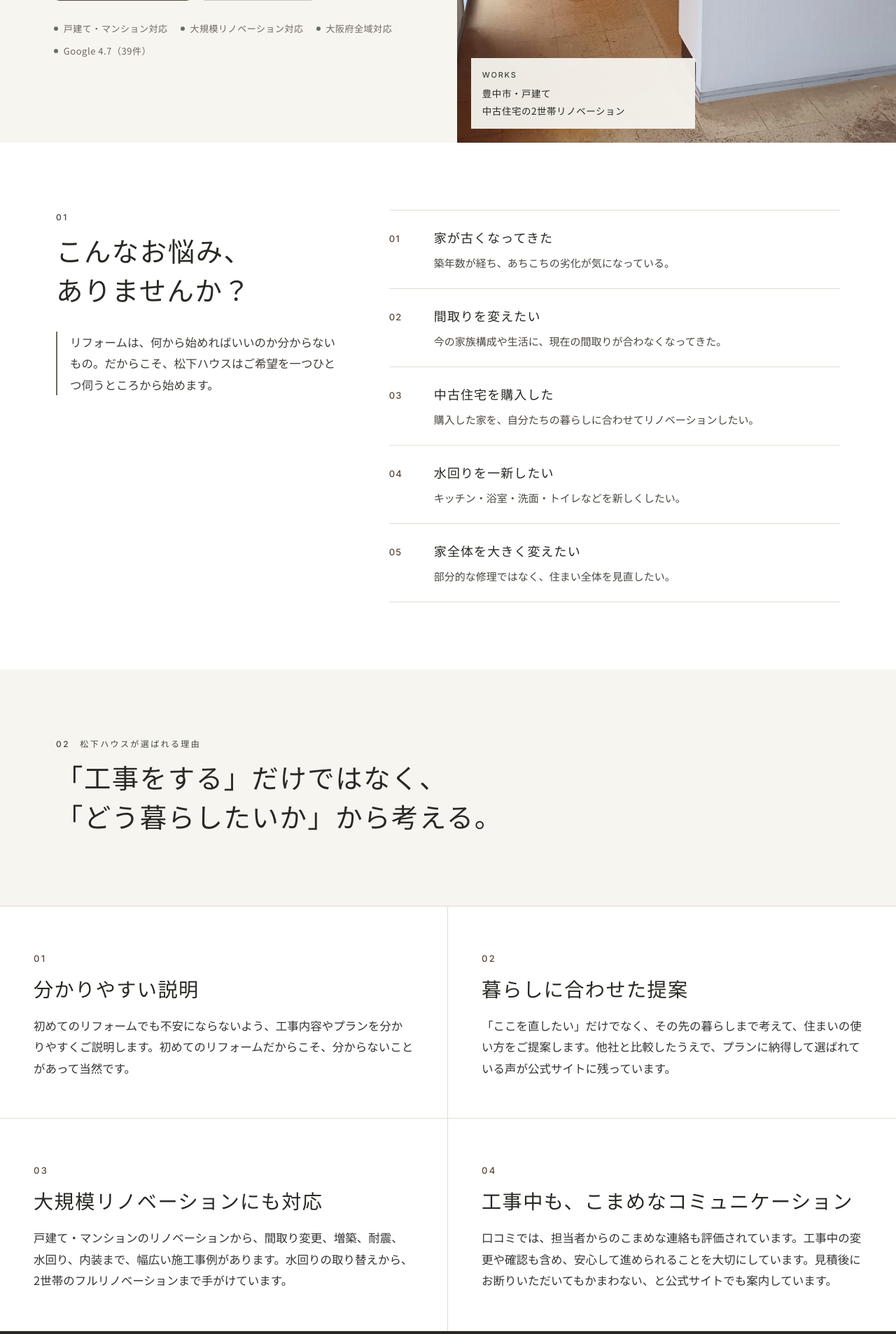
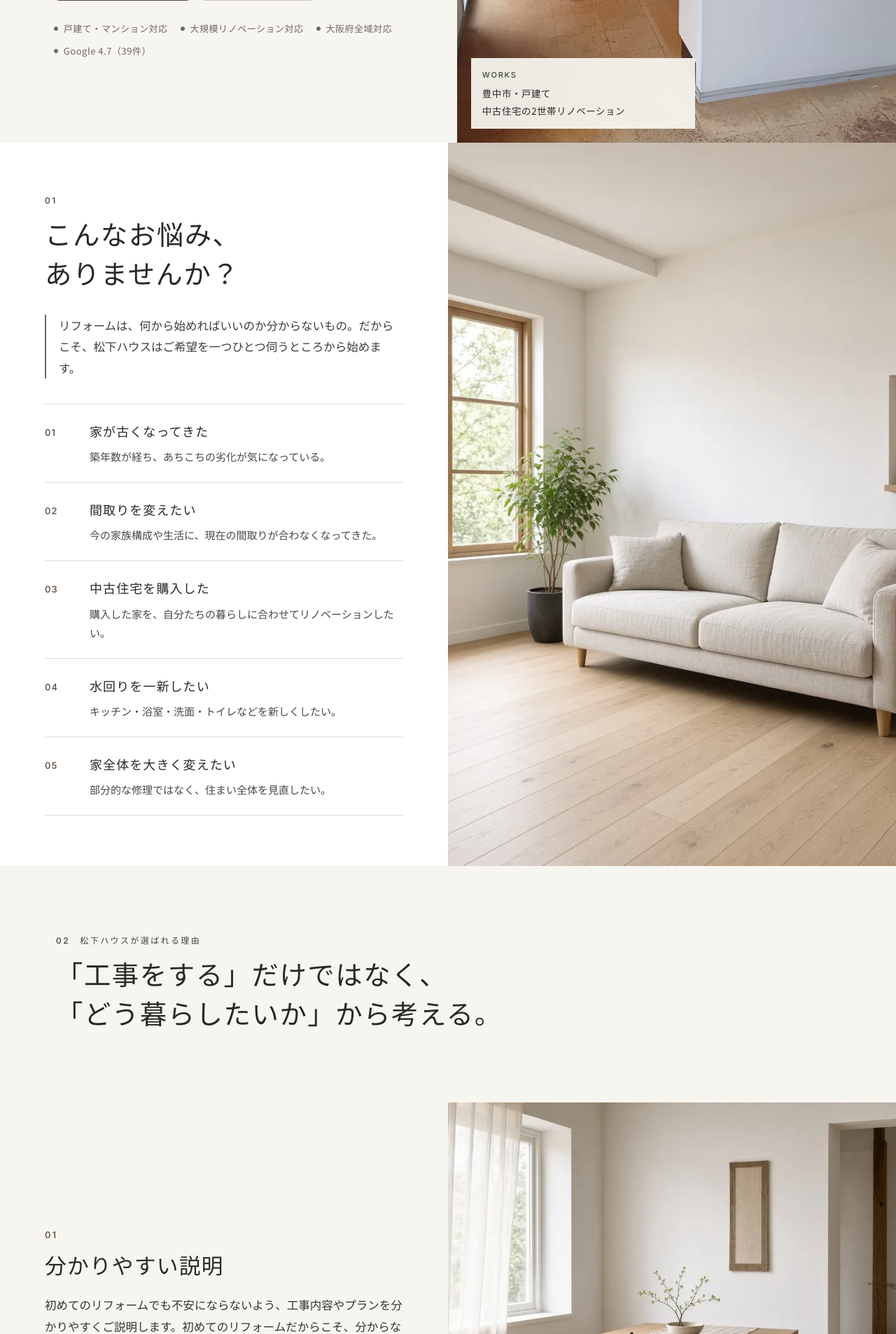
Before and after one commit to sumilianaikonsarutanto-cmd/website-project, a PHP site: page / in a window 1280 px wide. Shown: the part 596-2503 px from the top of the page at 70% size. Run offline with PHP 8.4, Linux system fonts and the light colour scheme; some libraries are stand-ins or nearby versions.

Commit message:
各セクションを大きな写真の二分割レイアウトにする
提案用の室内写真を同じ雰囲気で揃え、施工事例は公式の実写真を1枚ずつ大きく見せる。

Co-authored-by: sumilianaikonsarutanto-cmd <sumilianaikonsarutanto-cmd@users.noreply.github.com>

```diff
--- a/assets/css/style.css
+++ b/assets/css/style.css
@@ -339,18 +339,39 @@ a { color: inherit; }
   color: #3f3c38;
 }
 
-/* reasons */
-.reason-grid {
+/* photo + text splits */
+.pair {
   display: grid;
   grid-template-columns: 1fr 1fr;
-  border-top: 1px solid var(--line);
+  background: var(--white);
+  min-height: 560px;
 }
-.reason-grid article {
-  padding: 48px 48px 56px;
-  background: var(--white);
-  border-bottom: 1px solid var(--line);
+.pair--ivory { background: var(--ivory); }
+.pair__photo { position: relative; min-height: 420px; }
+.pair__photo img {
+  position: absolute;
+  inset: 0;
+  width: 100%;
+  height: 100%;
+  object-fit: cover;
 }
-.reason-grid article:nth-child(odd) { border-right: 1px solid var(--line); }
+.pair__copy {
+  display: flex;
+  flex-direction: column;
+  justify-content: center;
+  padding: 72px 64px;
+}
+.pair--flip .pair__photo { order: 2; }
+.pair .sec-head { margin-bottom: 28px; }
+.pair__title {
+  margin: 12px 0 0;
+  font-family: var(--serif);
+  font-weight: 500;
+  font-size: clamp(26px, 2.4vw, 34px);
+  letter-spacing: 0.04em;
+  line-height: 1.45;
+  color: var(--charcoal);
+}
 .reason__no {
   margin: 0;
   font-family: var(--num);
@@ -358,16 +379,17 @@ a { color: inherit; }
   letter-spacing: 0.18em;
   color: var(--brown);
 }
-.reason-grid h3 {
-  margin: 14px 0 0;
-  font-family: var(--serif);
-  font-weight: 500;
-  font-size: clamp(24px, 2.2vw, 32px);
-  letter-spacing: 0.05em;
-  line-height: 1.45;
-  color: var(--charcoal);
+.pair .quotes { grid-template-columns: 1fr; gap: 8px; }
+.pair .worry-list { margin-top: 8px; }
+.pair .service-list { margin-top: 8px; }
+.pair .steps { grid-template-columns: 1fr; gap: 0; }
+.pair .steps li {
+  border-top: 0;
+  border-left: 1px solid var(--charcoal);
+  padding: 0 0 20px 18px;
 }
-.reason-grid p { margin: 14px 0 0; max-width: 36em; }
+.final.pair { padding: 0; min-height: 620px; }
+.final .pair__copy h2 { color: var(--ivory); }
 
 .band {
   background: var(--charcoal);
@@ -826,10 +848,11 @@ a { color: inherit; }
   .hero { grid-template-columns: 1fr; min-height: 0; }
   .hero__media { min-height: 0; height: min(52vh, 420px); }
   .hero__copy { padding: 32px 22px 40px; }
-  .worry, .company, .area, .quotes, .axes, .reason-grid { grid-template-columns: 1fr; }
+  .worry, .company, .area, .quotes, .axes { grid-template-columns: 1fr; }
   .axes { grid-template-columns: 1fr 1fr; }
-  .reason-grid article:nth-child(odd) { border-right: 0; }
-  .reason-grid article { padding: 32px 22px 36px; }
+  .pair, .pair--flip { grid-template-columns: 1fr; min-height: 0; }
+  .pair__photo, .pair--flip .pair__photo { order: -1; min-height: 0; height: min(68vw, 420px); }
+  .pair__copy { padding: 36px 22px 48px; }
   .works__grid { grid-template-columns: 1fr; }
   .work--feature .work__media { aspect-ratio: 4 / 3; }
   .steps { grid-template-columns: 1fr 1fr; }
--- a/index.html
+++ b/index.html
@@ -100,14 +100,14 @@
     </div>
   </section>
 
-  <section class="section section--white" id="concerns" aria-labelledby="concerns-title">
-    <div class="container worry">
-      <div class="sec-head reveal">
+  <section class="pair" id="concerns" aria-labelledby="concerns-title">
+    <div class="pair__copy">
+      <div class="sec-head">
         <p class="sec-index">01</p>
         <h2 id="concerns-title">こんなお悩み、<br>ありませんか？</h2>
         <p class="worry-note">リフォームは、何から始めればいいのか分からないもの。だからこそ、松下ハウスはご希望を一つひとつ伺うところから始めます。</p>
       </div>
-      <ol class="worry-list reveal">
+      <ol class="worry-list">
         <li>
           <span class="n">01</span>
           <div>
@@ -145,6 +145,9 @@
         </li>
       </ol>
     </div>
+    <div class="pair__photo">
+      <img src="assets/img/scenes/concerns.webp" width="864" height="1152" alt="明るい木の床と白い壁のリビング" loading="lazy">
+    </div>
   </section>
 
   <section id="reasons" aria-labelledby="reasons-title">
@@ -157,28 +160,46 @@
       </div>
     </div>
 
-    <div class="reason-grid">
-      <article>
+    <article class="pair pair--ivory">
+      <div class="pair__copy">
         <p class="reason__no">01</p>
-        <h3>分かりやすい説明</h3>
+        <h3 class="pair__title">分かりやすい説明</h3>
         <p>初めてのリフォームでも不安にならないよう、工事内容やプランを分かりやすくご説明します。初めてのリフォームだからこそ、分からないことがあって当然です。</p>
+      </div>
+      <div class="pair__photo">
+        <img src="assets/img/scenes/dining.webp" width="1152" height="864" alt="白い壁と木のテーブルがあるダイニング" loading="lazy">
+      </div>
     </article>
-      <article>
+    <article class="pair">
+      <div class="pair__photo">
+        <img src="assets/img/scenes/kitchen.webp" width="1152" height="864" alt="木の収納と白い天板のキッチン" loading="lazy">
+      </div>
+      <div class="pair__copy">
         <p class="reason__no">02</p>
-        <h3>暮らしに合わせた提案</h3>
+        <h3 class="pair__title">暮らしに合わせた提案</h3>
         <p>「ここを直したい」だけでなく、その先の暮らしまで考えて、住まいの使い方をご提案します。他社と比較したうえで、プランに納得して選ばれている声が公式サイトに残っています。</p>
+      </div>
     </article>
-      <article>
+    <article class="pair pair--ivory">
+      <div class="pair__copy">
         <p class="reason__no">03</p>
-        <h3>大規模リノベーションにも対応</h3>
+        <h3 class="pair__title">大規模リノベーションにも対応</h3>
         <p>戸建て・マンションのリノベーションから、間取り変更、増築、耐震、水回り、内装まで、幅広い施工事例があります。水回りの取り替えから、2世帯のフルリノベーションまで手がけています。</p>
+      </div>
+      <div class="pair__photo">
+        <img src="assets/img/scenes/ldk.webp" width="1152" height="864" alt="部屋がつながった明るいリビングダイニング" loading="lazy">
+      </div>
     </article>
-      <article>
+    <article class="pair">
+      <div class="pair__photo">
+        <img src="assets/img/scenes/plans.webp" width="1152" height="864" alt="図面と木材のサンプルが並んだ打ち合わせの机" loading="lazy">
+      </div>
+      <div class="pair__copy">
         <p class="reason__no">04</p>
-        <h3>工事中も、こまめなコミュニケーション</h3>
+        <h3 class="pair__title">工事中も、こまめなコミュニケーション</h3>
         <p>口コミでは、担当者からのこまめな連絡も評価されています。工事中の変更や確認も含め、安心して進められることを大切にしています。見積後にお断りいただいてもかまわない、と公式サイトでも案内しています。</p>
+      </div>
     </article>
-    </div>
   </section>
 
   <div class="band">
@@ -188,14 +209,17 @@
     </div>
   </div>
 
-  <section class="section section--ivory" id="services" aria-labelledby="services-title">
-    <div class="container">
-      <header class="sec-head reveal">
+  <section class="pair pair--ivory" id="services" aria-labelledby="services-title">
+    <div class="pair__photo">
+      <img src="assets/img/scenes/bath.webp" width="864" height="1152" alt="自然光の入る明るい浴室" loading="lazy">
+    </div>
+    <div class="pair__copy">
+      <header class="sec-head">
         <p class="sec-index">03</p>
         <h2 id="services-title">暮らしに合わせて、<br>住まいを変える。</h2>
         <p class="sec-lead">部分的な取り替えから、住まい全体の作り直しまで。公式サイトの施工事例で確認できる範囲を、相談の入り口として整理しています。</p>
       </header>
-      <ol class="service-list reveal">
+      <ol class="service-list">
         <li>
           <span class="en">01</span>
           <div>
@@ -250,67 +274,68 @@
     </div>
   </section>
 
-  <section class="section section--white" id="works" aria-labelledby="works-title">
-    <div class="container--wide">
-      <header class="sec-head reveal">
+  <section id="works" aria-labelledby="works-title">
+    <div class="section section--white" style="padding-bottom:28px">
+      <div class="container">
+        <header class="sec-head">
           <p class="sec-index">04</p>
           <h2 id="works-title">暮らしが変わった、その実例。</h2>
           <p class="sec-lead">施工前の悩みから、完成後の暮らしまで。写真と金額は、公式サイトに掲載されている施工事例です。</p>
         </header>
+      </div>
+    </div>
 
-      <div class="works__grid">
-        <article class="work work--feature reveal">
-          <div class="work__media">
+    <article class="pair">
+      <div class="pair__photo">
         <img src="assets/img/cases/minato.webp" width="1600" height="929" alt="大阪市港区のマンション。白いキッチンと木目の床" loading="lazy">
       </div>
-          <div class="work__body">
+      <div class="pair__copy">
         <p class="work__meta">大阪市港区　／　マンション　／　1,300万円</p>
-            <h3>家族の成長に合わせた、マンションリノベーション</h3>
+        <h3 class="pair__title">家族の成長に合わせた、マンションリノベーション</h3>
         <p>来年から中学生になるお子さまをきっかけに、家族4人の間取りを見直し。個室を確保しながら、顔を合わせられるリビングを広く取った事例です。</p>
         <a class="work__link" href="https://matushita-house.co.jp/%e3%83%a9%e3%82%a4%e3%83%95%e3%82%b9%e3%82%bf%e3%82%a4%e3%83%ab%e3%81%ae%e5%a4%89%e5%8c%96%e3%81%ab%e5%82%99%e3%81%88%e3%81%9f%e3%83%aa%e3%83%95%e3%82%a9%e3%83%bc%e3%83%a0%e4%bd%93%e9%a8%93%e8%ab%87/">施工事例を見る</a>
       </div>
     </article>
-
-        <article class="work work--house reveal">
-          <div class="work__media">
-            <img src="assets/img/cases/exterior.webp" width="1100" height="1467" alt="豊中市の戸建て。リノベーション後の外観" loading="lazy">
-          </div>
-          <div class="work__body">
+    <article class="pair pair--flip pair--ivory">
+      <div class="pair__copy">
         <p class="work__meta">豊中市　／　戸建て　／　2,800万円</p>
-            <h3>中古戸建てを、2世帯の住まいへ</h3>
+        <h3 class="pair__title">中古戸建てを、2世帯の住まいへ</h3>
         <p>スキップフロア型の中古物件を、家族4人の二世帯に合わせて外部・内部を全面リフォームした事例です。</p>
         <a class="work__link" href="https://matushita-house.co.jp/18864/">施工事例を見る</a>
       </div>
+      <div class="pair__photo">
+        <img src="assets/img/cases/exterior.webp" width="1100" height="1467" alt="豊中市の戸建て。リノベーション後の外観" loading="lazy">
+      </div>
     </article>
-
-        <article class="work reveal">
-          <div class="work__media">
+    <article class="pair">
+      <div class="pair__photo">
         <img src="assets/img/cases/sixty.webp" width="1600" height="1200" alt="東大阪市の戸建て。築60年の家をリノベーションしたキッチン" loading="lazy">
       </div>
-          <div class="work__body">
+      <div class="pair__copy">
         <p class="work__meta">東大阪市　／　戸建て　／　1,200万円</p>
-            <h3>築60年を、これからの5人へ</h3>
+        <h3 class="pair__title">築60年を、これからの5人へ</h3>
         <p>受け継いできた家の趣を残しながら、快適さと使いやすさを整えたリノベーションです。</p>
         <a class="work__link" href="https://matushita-house.co.jp/%ef%bc%96%ef%bc%90%e5%b9%b4%e5%89%8d%e3%81%a8%e7%8f%be%e4%bb%a3%e3%81%ae%e3%83%87%e3%82%b6%e3%82%a4%e3%83%b3%e3%82%92%e8%aa%bf%e5%90%88%e3%81%97%e3%81%9f%e7%a9%ba%e9%96%93/">施工事例を見る</a>
       </div>
     </article>
-
-        <article class="work reveal">
-          <div class="work__media">
-            <img src="assets/img/cases/inherit.webp" width="1600" height="1200" alt="東大阪市の戸建て。水回りを一新したキッチン" loading="lazy">
-          </div>
-          <div class="work__body">
+    <article class="pair pair--flip pair--ivory">
+      <div class="pair__copy">
         <p class="work__meta">東大阪市　／　戸建て　／　1,200万円</p>
-            <h3>受け継ぐ思いを、新しい暮らしへ</h3>
+        <h3 class="pair__title">受け継ぐ思いを、新しい暮らしへ</h3>
         <p>老朽化した水回り、断熱性の低い窓、使われなくなったガレージ。家族4人の実家を、暮らしやすい家へ提案した事例です。</p>
         <a class="work__link" href="https://matushita-house.co.jp/%e7%af%8940%e5%b9%b4%e3%81%ae%e5%ae%b6%e3%81%8c%e3%80%81%e3%80%8c%e3%81%93%e3%82%8c%e3%81%8b%e3%82%89%e3%80%8d%e3%81%ab%e5%af%84%e3%82%8a%e6%b7%bb%e3%81%86%e5%ae%b6%e3%81%ab%e3%81%aa%e3%81%a3%e3%81%9f/">施工事例を見る</a>
       </div>
+      <div class="pair__photo">
+        <img src="assets/img/cases/inherit.webp" width="1600" height="1200" alt="東大阪市の戸建て。水回りを一新したキッチン" loading="lazy">
+      </div>
     </article>
-      </div>
 
+    <div class="section section--white" style="padding-top:36px">
+      <div class="container">
         <p class="scale-note">2026年の施工情報では、780万円のハーフリノベーション、985万円のリノベーション、1,640万円の戸建てフルリノベーション、豊中市の鉄骨＋木造1,850万円なども掲載されています。吹田市のマンション（和室と水回り・500万円）や、淀川区の戸建て水回り（800万円）の事例もあります。</p>
         <div class="inline-cta">
           <a class="btn btn--primary" href="https://matushita-house.co.jp/contact-2/">このようなリフォームを相談する</a>
+        </div>
       </div>
     </div>
   </section>
@@ -336,19 +361,38 @@
     </div>
   </section>
 
-  <section class="section section--white" id="voices" aria-labelledby="voices-title">
-    <div class="container">
-      <header class="sec-head reveal">
+  <section class="pair" id="voices" aria-labelledby="voices-title">
+    <div class="pair__copy">
+      <header class="sec-head">
         <p class="sec-index">06</p>
         <h2 id="voices-title">「ここにお願いしてよかった。」<br>お客様からいただいた声。</h2>
       </header>
-
-      <div class="rating reveal">
+      <div class="rating">
         <strong>4.7</strong>
         <span>Googleの評価　／　39件　<a href="https://www.google.com/maps/place/%E6%9D%BE%E4%B8%8B%E3%83%8F%E3%82%A6%E3%82%B9%E6%A0%AA%E5%BC%8F%E4%BC%9A%E7%A4%BE/@34.7338068,135.503346,17z">地図で見る</a></span>
       </div>
-
-      <ul class="axes reveal">
+      <div class="quotes">
+        <blockquote class="quote">
+          <p>他社さんにも見積をお願いしていましたので、やはり値段と提案力で松下さんにお願いすることにしました。良かったです。</p>
+          <footer>公式サイトのお客様の声　／　2024年1月　改装工事</footer>
+        </blockquote>
+        <blockquote class="quote">
+          <p>リノベーション専門店という事で、見積りを２～３社とりました。その中で提案プランが良かったですので、松下ハウスさんに頼みました。期待通りの仕上がりでした。</p>
+          <footer>公式サイトのお客様の声　／　2023年10月</footer>
+        </blockquote>
+        <blockquote class="quote">
+          <p>金額的にも、提案内容や、メンテナンスにおいても、他社の大きなリフォーム会社にひけを取らない会社だと思い、頼みました。小さな会社だけに小回りもきき、安心で来ました。</p>
+          <footer>公式サイトのお客様の声　／　2023年11月　実家の改装</footer>
+        </blockquote>
+      </div>
+    </div>
+    <div class="pair__photo">
+      <img src="assets/img/scenes/sofa.webp" width="864" height="1152" alt="午後の光が入るリビングのソファ" loading="lazy">
+    </div>
+  </section>
+  <div class="section section--white" style="padding-top:0">
+    <div class="container">
+      <ul class="axes">
         <li><h3>説明</h3><p>工事内容やプランが分かりやすかった、という評価が繰り返し見られます。</p></li>
         <li><h3>提案</h3><p>他社では出なかった案や、暮らしに合うプランが選ばれる理由になっています。</p></li>
         <li><h3>対応</h3><p>問い合わせから工事中まで、担当者の対応を評価する声があります。</p></li>
@@ -356,33 +400,21 @@
         <li><h3>仕上がり</h3><p>期待どおり、想像以上、という完成後の感想が公式サイトに残っています。</p></li>
         <li><h3>納得感</h3><p>安さだけなく、価格・プラン・説明を比べたうえで選ばれています。</p></li>
       </ul>
+      <p class="fine">文章は公式サイト「お客様の声」に掲載されている内容を短く抜粋しています。Googleの口コミ本文は、掲載条件の確認前のため転載していません。お客様の声の横の室内写真は、提案用のイメージです。</p>
+    </div>
+  </div>
 
-      <div class="quotes">
-        <blockquote class="quote reveal">
-          <p>他社さんにも見積をお願いしていましたので、やはり値段と提案力で松下さんにお願いすることにしました。良かったです。</p>
-          <footer>公式サイトのお客様の声　／　2024年1月　改装工事</footer>
-        </blockquote>
-        <blockquote class="quote reveal">
-          <p>リノベーション専門店という事で、見積りを２～３社とりました。その中で提案プランが良かったですので、松下ハウスさんに頼みました。期待通りの仕上がりでした。</p>
-          <footer>公式サイトのお客様の声　／　2023年10月</footer>
-        </blockquote>
-        <blockquote class="quote reveal">
-          <p>金額的にも、提案内容や、メンテナンスにおいても、他社の大きなリフォーム会社にひけを取らない会社だと思い、頼みました。小さな会社だけに小回りもきき、安心で来ました。</p>
-          <footer>公式サイトのお客様の声　／　2023年11月　実家の改装</footer>
-        </blockquote>
+  <section class="pair pair--ivory" id="flow" aria-labelledby="flow-title">
+    <div class="pair__photo">
+      <img src="assets/img/scenes/stair.webp" width="864" height="1152" alt="白い壁と木の階段のある廊下" loading="lazy">
     </div>
-      <p class="fine">文章は公式サイト「お客様の声」に掲載されている内容を短く抜粋しています。Googleの口コミ本文は、掲載条件の確認前のため転載していません。</p>
-    </div>
-  </section>
-
-  <section class="section section--ivory" id="flow" aria-labelledby="flow-title">
-    <div class="container">
-      <header class="sec-head reveal">
+    <div class="pair__copy">
+      <header class="sec-head">
         <p class="sec-index">07</p>
         <h2 id="flow-title">初めてのリフォームでも、<br>一つずつ分かりやすく。</h2>
         <p class="sec-lead">相談からお引き渡しまでの流れです。契約のタイミングや保証の条件は、お見積もりの際にご確認ください。</p>
       </header>
-      <ol class="steps reveal">
+      <ol class="steps">
         <li>
           <span class="n">01</span>
           <h3>ご相談</h3>
@@ -417,9 +449,11 @@
     </div>
   </section>
 
-  <section class="section section--white" id="company" aria-labelledby="company-title">
-    <div class="container company">
-      <div class="company__copy reveal">
+  <section class="pair" id="company" aria-labelledby="company-title">
+    <div class="pair__photo">
+      <img src="assets/img/scenes/genkan.webp" width="864" height="1152" alt="木のドアと明るい玄関" loading="lazy">
+    </div>
+    <div class="pair__copy">
         <p class="sec-index">08</p>
         <h2 class="block-title" id="company-title">住まいのことを、<br>もっと安心して相談できる会社へ。</h2>
         <p>松下ハウスは、大阪市東淀川区を拠点に、住まいのリフォーム・リノベーションを手がける会社です。</p>
@@ -437,8 +471,7 @@
           <li>窓マイスター</li>
         </ul>
         <p class="fine">資格・認定は会社概要に掲載されている保有資格です。住宅リフォーム瑕疵保険、工事総合補償保険（対人・対物1億円・東京海上日動）にも加入しています。リノベーション協議会、木耐協、大阪府建築士事務所協会にも加盟しています。</p>
-      </div>
-      <dl class="profile reveal">
+      <dl class="profile">
         <div><dt>社名</dt><dd>松下ハウス株式会社</dd></div>
         <div><dt>代表者</dt><dd>代表取締役　酒田 茂</dd></div>
         <div><dt>設立</dt><dd>平成15年5月14日</dd></div>
@@ -520,8 +553,8 @@
     </div>
   </section>
 
-  <section class="final" id="contact" aria-labelledby="contact-title">
-    <div class="container">
+  <section class="final pair" id="contact" aria-labelledby="contact-title">
+    <div class="pair__copy">
       <h2 id="contact-title">まずは、住まいのお悩みを<br>お聞かせください。</h2>
       <p class="lead">「どこからリフォームすればいいか分からない」「今の家をどう変えればいいか分からない」「予算に合う方法を知りたい」。そんな段階からでもご相談ください。見積もりは無料です。見積後にお断りいただいてもかまいません。</p>
       <div class="btn-row">
@@ -529,6 +562,9 @@
         <a class="btn btn--ghost" href="tel:0120681582" style="color:#f7f5f0;border-color:rgba(247,245,240,.45)">電話で相談する</a>
       </div>
       <p class="tel"><a href="tel:0120681582">0120-681-582</a></p>
+    </div>
+    <div class="pair__photo">
+      <img src="assets/img/scenes/garden.webp" width="864" height="1152" alt="庭の見える窓辺のリビング" loading="lazy">
     </div>
   </section>
 </main>
@@ -551,7 +587,7 @@
     </div>
     <div class="footer__bottom">
       <p>松下ハウス株式会社　〒533-0033 大阪府大阪市東淀川区東中島1丁目20-14　<a href="tel:0120681582">0120-681-582</a></p>
-      <p>施工写真は公式サイト掲載のものを使用しています。
+      <p>施工事例の写真は公式サイトのものです。それ以外の室内写真は、同じ雰囲気で揃えた提案用のイメージです。
         <a href="https://www.facebook.com/pages/%E6%9D%BE%E4%B8%8B%E3%83%8F%E3%82%A6%E3%82%B9%E6%A0%AA%E5%BC%8F%E4%BC%9A%E7%A4%BE/524843124301765">Facebook</a>
         　<a href="http://ameblo.jp/matushita-house/">ブログ</a>
       </p>
```
Also changed, not shown: docs/content-source.md (+4 -0 lines), assets/img/scenes/bath.webp (added), assets/img/scenes/concerns.webp (added), assets/img/scenes/dining.webp (added), assets/img/scenes/garden.webp (added), assets/img/scenes/genkan.webp (added), assets/img/scenes/kitchen.webp (added), assets/img/scenes/ldk.webp (added), assets/img/scenes/plans.webp (added), assets/img/scenes/sofa.webp (added), assets/img/scenes/stair.webp (added). Lines whose indentation alone changed are shown as unchanged.
